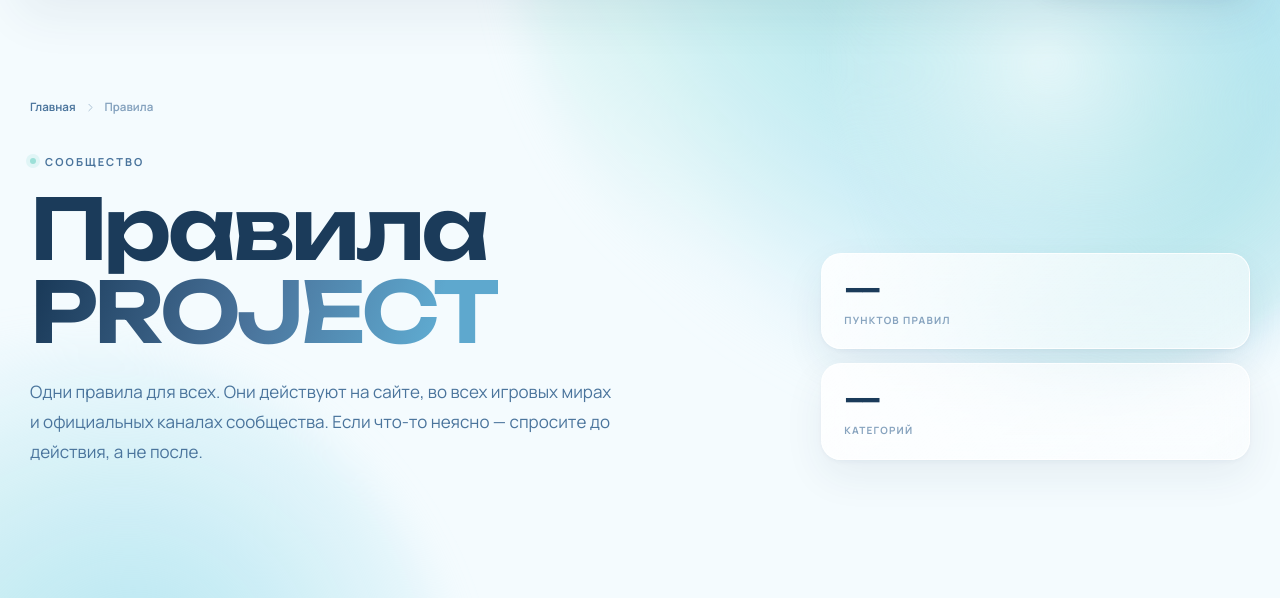
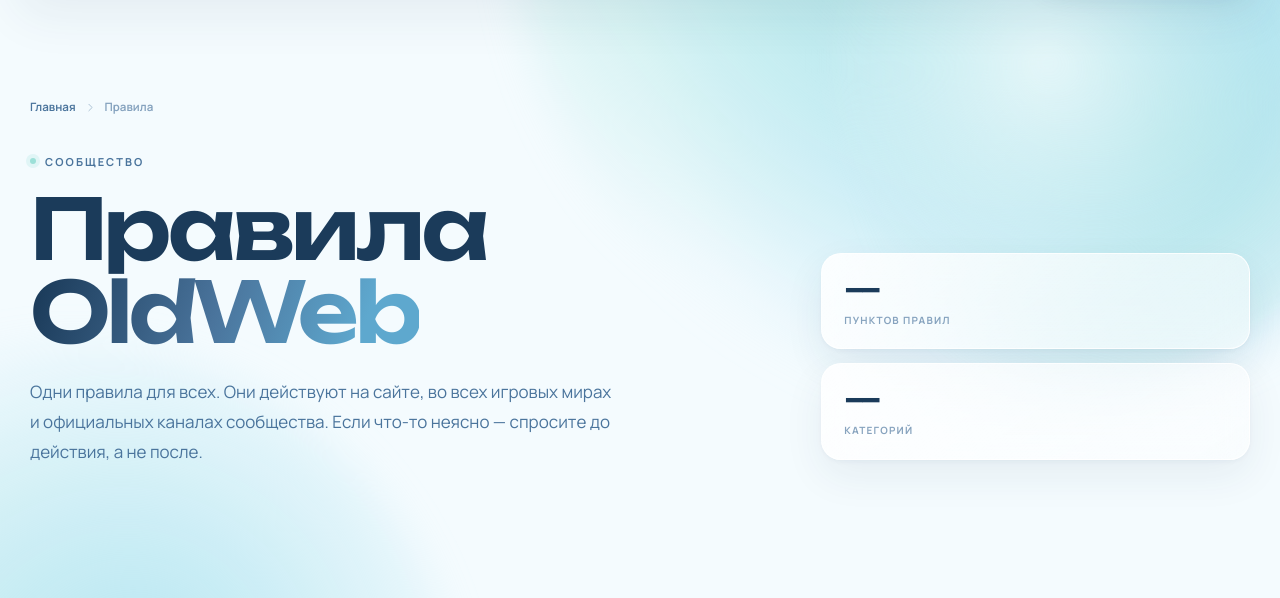
Before and after one commit to johni-sudo/OldWeb, a website with bundled scripts: page public/rules.html in a window 1280 px wide. Shown: the part 98-696 px from the top of the page. Built offline with nearby package versions, Linux system fonts and the light colour scheme; no server answers.

Commit message:
Update rules.html

```diff
--- a/public/rules.html
+++ b/public/rules.html
@@ -40,7 +40,7 @@
         <div class="page-hero-grid">
           <div>
             <span class="eyebrow eyebrow-dot">Сообщество</span>
-            <h1>Правила<br><span class="text-gradient">PROJECT</span></h1>
+            <h1>Правила<br><span class="text-gradient">OldWeb</span></h1>
             <p class="page-hero-lead">
               Одни правила для всех. Они действуют на сайте, во всех игровых мирах и официальных
               каналах сообщества. Если что-то неясно — спросите до действия, а не после.
```
